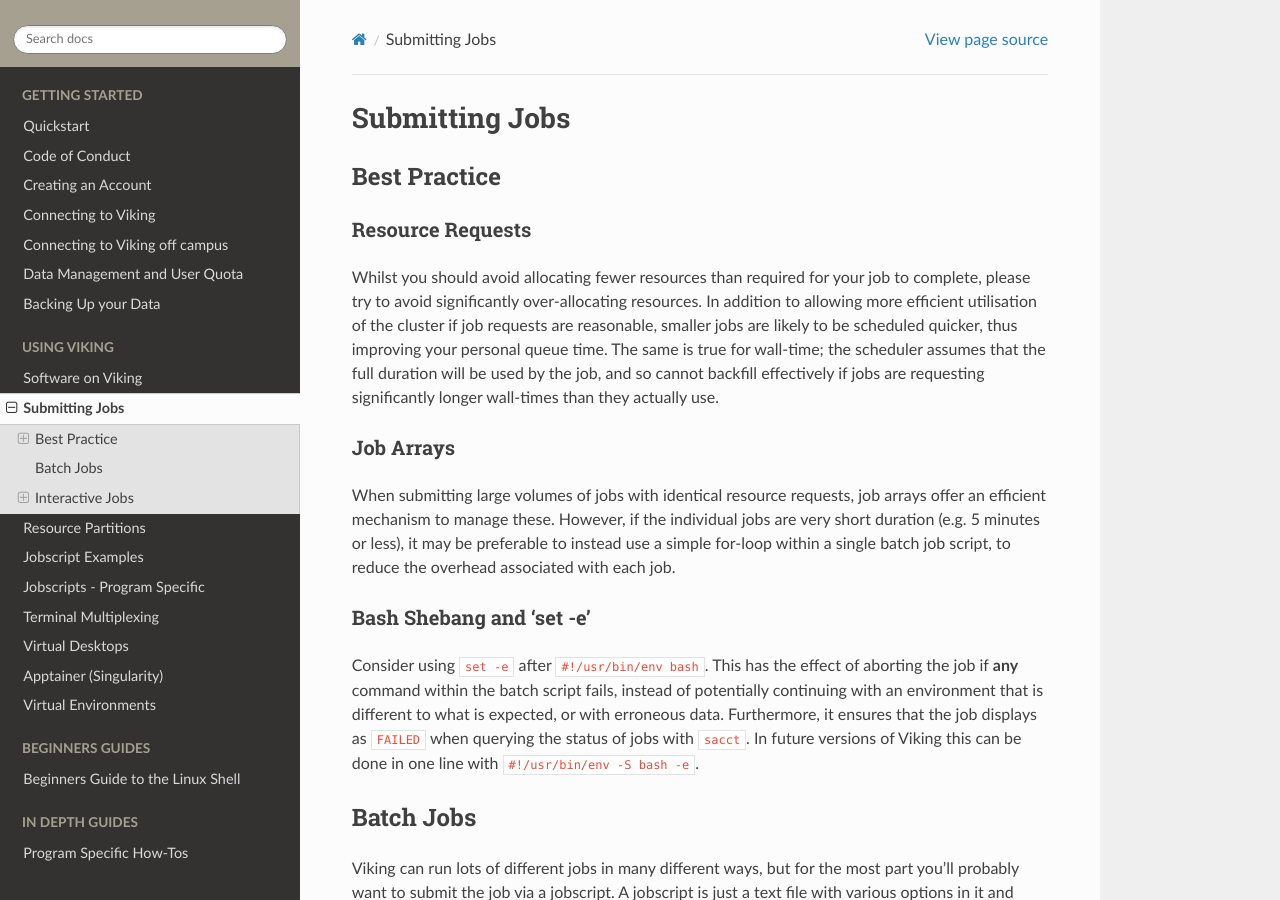
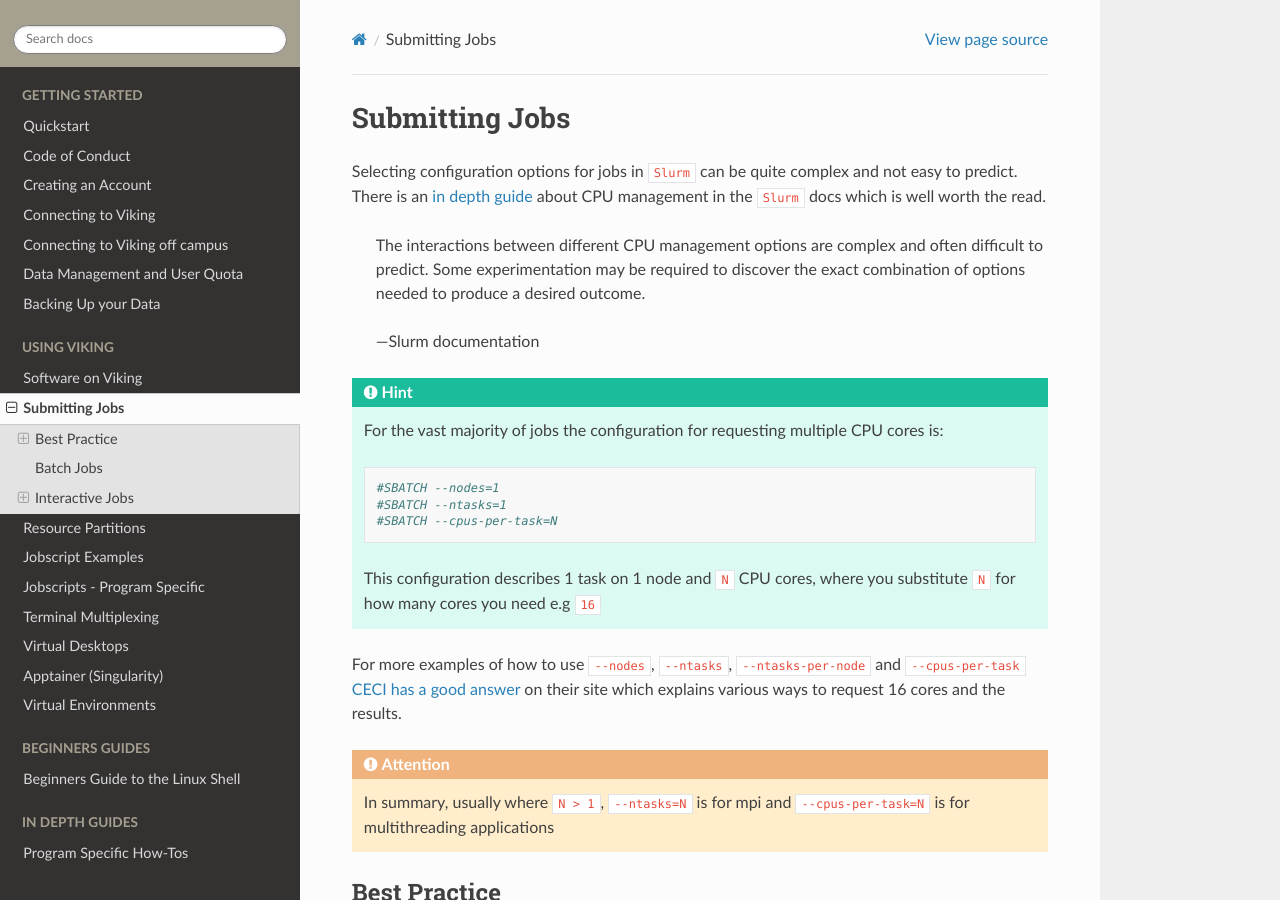
Before and after one commit to university-of-york/research-it-documentation, a Sphinx documentation site: the page built from docs/source/using_viking/submitting_jobs.rst, in a window 1280 px wide and 900 px high. Built offline with Sphinx 7.4.7 and the Read the Docs theme 2.0.0, drawn with Linux system fonts in a browser that asks for light colours; some of the changed text lies outside the part shown.

Commit message:
added some explanation of slurm tasks, cpus-per-task etc

```diff
--- a/docs/source/using_viking/submitting_jobs.rst
+++ b/docs/source/using_viking/submitting_jobs.rst
@@ -1,5 +1,34 @@
 Submitting Jobs
 ===============
+
+Selecting configuration options for jobs in ``Slurm`` can be quite complex and not easy to predict. There is an `in depth guide <https://slurm.schedmd.com/cpu_management.html>`_ about CPU management in the ``Slurm`` docs which is well worth the read.
+
+.. epigraph::
+
+    The interactions between different CPU management options are complex and often difficult to predict. Some experimentation may be required to discover the exact combination of options needed to produce a desired outcome.
+
+    -- Slurm documentation
+
+
+.. hint::
+
+    For the vast majority of jobs the configuration for requesting multiple CPU cores is:
+
+    .. code-block:: bash
+
+        #SBATCH --nodes=1
+        #SBATCH --ntasks=1
+        #SBATCH --cpus-per-task=N
+
+    This configuration describes 1 task on 1 node and ``N`` CPU cores, where you substitute ``N`` for how many cores you need e.g ``16``
+
+For more examples of how to use ``--nodes``, ``--ntasks``, ``--ntasks-per-node`` and ``--cpus-per-task`` `CECI has a good answer <https://support.ceci-hpc.be/doc/_contents/SubmittingJobs/SlurmFAQ.html#q05-how-do-i-create-a-parallel-environment>`_ on their site which explains various ways to request 16 cores and the results.
+
+
+.. attention::
+
+    In summary, usually where ``N > 1``, ``--ntasks=N`` is for mpi and ``--cpus-per-task=N`` is for multithreading applications
+
 
 Best Practice
 -------------
@@ -61,7 +90,7 @@ Below is an example jobscript, let's save it as ``jobscript.job`` for this examp
     echo '\n'Job completed at `date`
 
 
-It uses ``bash`` syntax and importantly has a set of ``sbatch`` specific options **before** the commands which need to be run. There are many options that can be added into a jobscript, far more than we can go into here and the `slurm documentation for sbatch <https://slurm.schedmd.com/sbatch.html>`_ is a great place to see them all. For more advanced and specialised jobscript examples please see the :doc:` jobscript for specific applications section </using_viking/jobscripts_program_specific>`.
+It uses ``bash`` syntax and importantly has a set of ``sbatch`` specific options **before** the commands which need to be run. There are many options that can be added into a jobscript, far more than we can go into here and the `slurm documentation for sbatch <https://slurm.schedmd.com/sbatch.html>`_ is a great place to see them all. For more advanced and specialised jobscript examples please see the :doc:`jobscript for specific applications section </using_viking/jobscripts_program_specific>`.
 
 Send this to the job scheduler ``Slurm`` with the ``sbatch`` command:
 
@@ -93,11 +122,20 @@ srun Command
 ^^^^^^^^^^^^
 
 .. code-block:: console
-    :caption: describes a job to run on: the interactive partition for 8 hours, and the program to run is `/bin/bash`
+    :caption: describes a job to run on: the interactive partition for 8 hours, and the program to run is ``/bin/bash``
 
-    $ srun --time 08:00:00 --partition interactive --pty /bin/bash
+    $ srun --time=08:00:00 --partition=interactive --pty /bin/bash
 
 The same options available to ``sbatch`` are available to ``srun`` so please see the `slurm documentation <https://slurm.schedmd.com/sbatch.html>`_ for more options and in depth descriptions.
+
+If you do need more processing power than the interactive partition offers, perhaps you're running ``MATLAB`` interactively, then you can request other partitions and resources, for example:
+
+
+.. code-block:: console
+    :caption: describes a job to run on: 1 node with 20 CPU cores on the ``nodes`` partition for 1 hour and the command to run is ``/bin/bash``
+
+    $ srun --nodes=1 --cpus-per-task=20 --partition=nodes --time=0-01:00:00 --pty /bin/bash
+
 
 After submitting the job, it will be added to the queue, and you should receive the following message:
 
```
Also changed, not shown: docs/source/cheatsheet.rst (+12 -2 lines).
